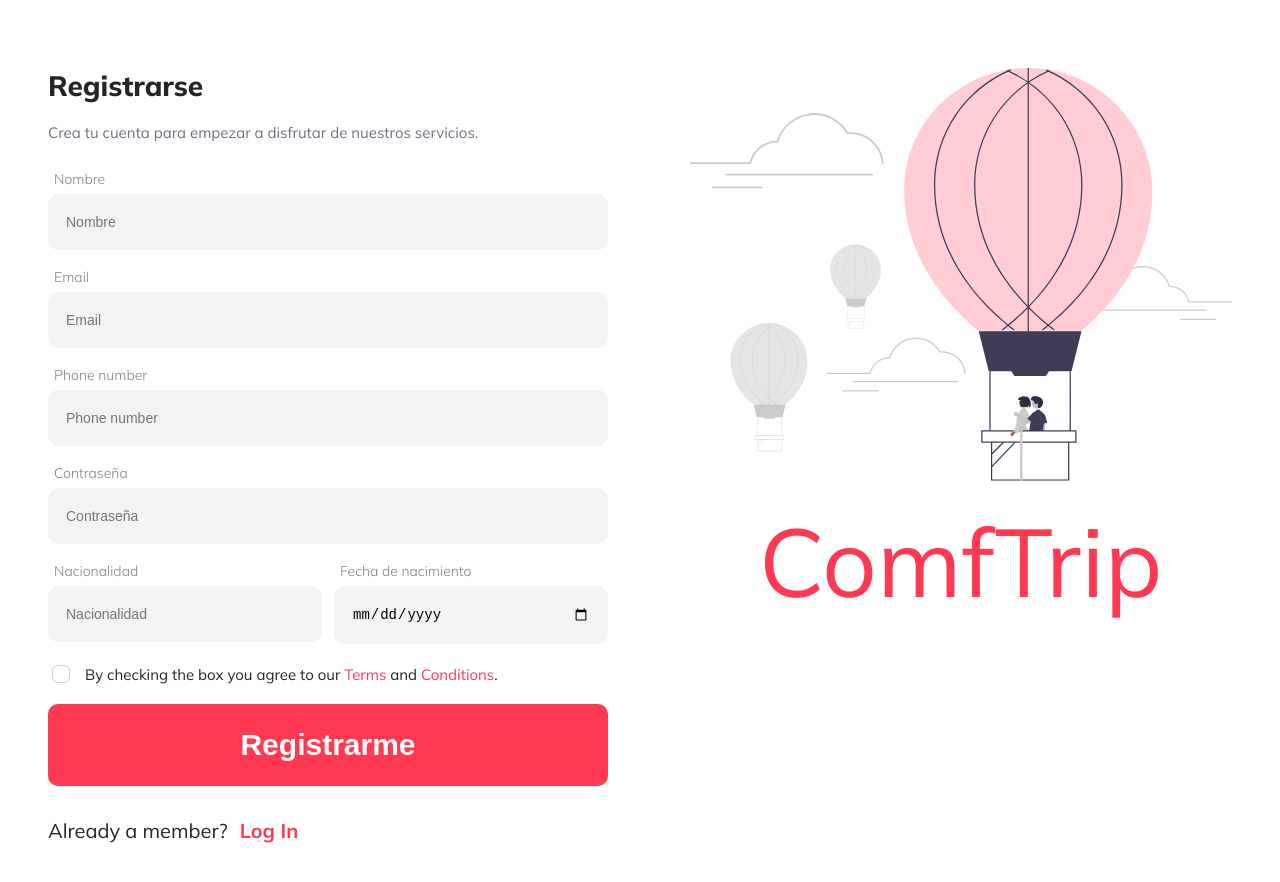
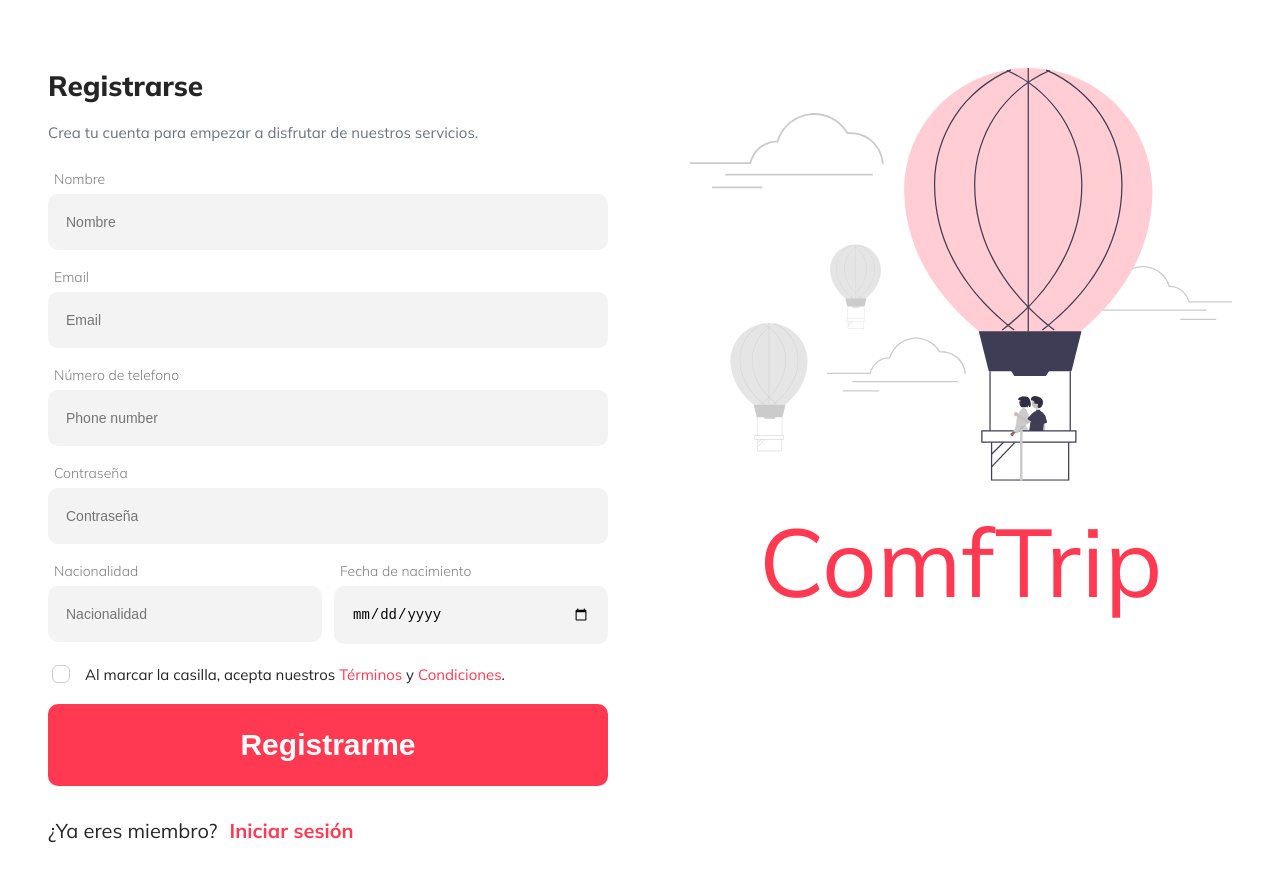
Before and after one commit to joacoabraldes/ComfTripWeb, a React (Create React App) app in the folder comf-trip/: page /register in a window 1280 px wide. Shown: the top 882 px of the page. Built offline with nearby package versions, Linux system fonts and the light colour scheme; no server answers.

Commit message:
Cambios de lenguaje y titulo

```diff
--- a/comf-trip/public/index.html
+++ b/comf-trip/public/index.html
@@ -12,7 +12,7 @@
     <link href="https://fonts.googleapis.com/css2?family=Mulish:wght@300;400;600;700;800&display=swap" rel="stylesheet">
     <link rel="manifest" href="%PUBLIC_URL%/manifest.json" />
 
-    <title>React App</title>
+    <title>ComfTrip</title>
   </head>
   <body>
     <noscript>You need to enable JavaScript to run this app.</noscript>
--- a/comf-trip/src/pages/Login.js
+++ b/comf-trip/src/pages/Login.js
@@ -36,7 +36,7 @@
 
           <form className="form" onSubmit={submit}>
             <label className="field">
-              <span className="field-label">Nombre de Usuario o mail</span>
+              <span className="field-label">Nombre de usuario o Mail</span>
               <input
                 className="input"
                 name="email"
@@ -59,7 +59,7 @@
               />
             </label>
 
-            <div className="forgot">¿Olvidare tu contraseña?</div>
+            <div className="forgot">¿Olvidaste tu contraseña?</div>
 
             <button type="submit" className="btn-primary login" disabled={loading}>
               {loading ? "Entrando..." : "Iniciar"}
--- a/comf-trip/src/pages/Register.js
+++ b/comf-trip/src/pages/Register.js
@@ -62,7 +62,7 @@
             </label>
 
             <label className="field">
-              <span className="field-label">Phone number</span>
+              <span className="field-label">Número de telefono</span>
               <input className="input" name="phone" value={form.phone} onChange={handleChange} placeholder="Phone number" />
             </label>
 
@@ -86,7 +86,7 @@
             <label className="agree">
               <input id="agree" name="agree" type="checkbox" checked={form.agree} onChange={handleChange} />
               <span style={{ fontSize: 15 }}>
-                By checking the box you agree to our <a href="#" style={{ color: "#FF3951", textDecoration: "none" }}>Terms</a> and <a href="#" style={{ color: "#FF3951", textDecoration: "none" }}>Conditions</a>.
+                Al marcar la casilla, acepta nuestros <a href="#" style={{ color: "#FF3951", textDecoration: "none" }}>Términos</a> y <a href="#" style={{ color: "#FF3951", textDecoration: "none" }}>Condiciones</a>.
               </span>
             </label>
 
@@ -98,8 +98,8 @@
           </form>
 
           <div className="footer-cta">
-            <span>Already a member?</span>
-            <a href="/login" style={{ marginLeft: 6 }}>Log In</a>
+            <span>¿Ya eres miembro?</span>
+            <a href="/login" style={{ marginLeft: 6 }}>Iniciar sesión</a>
           </div>
         </div>
 
```
